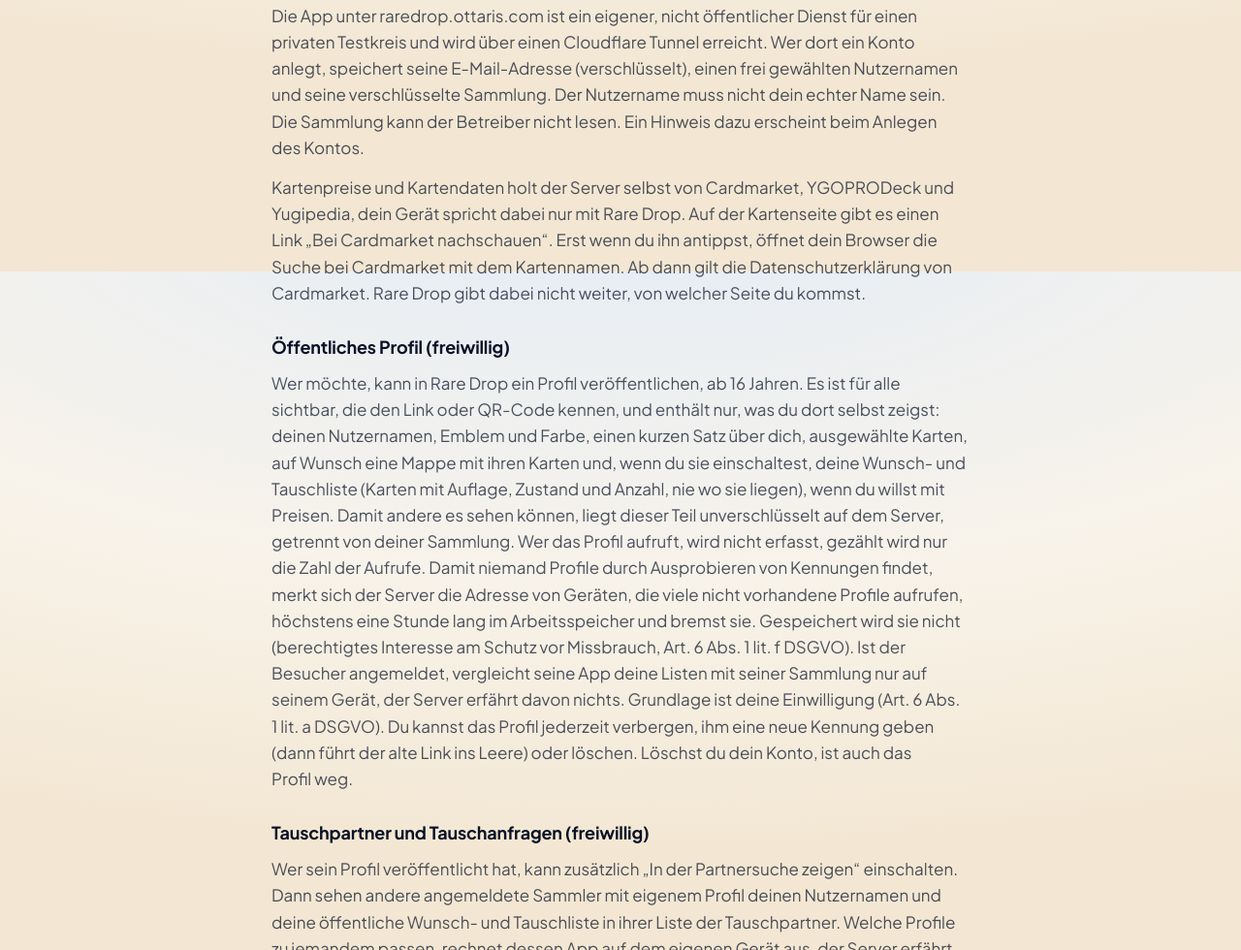
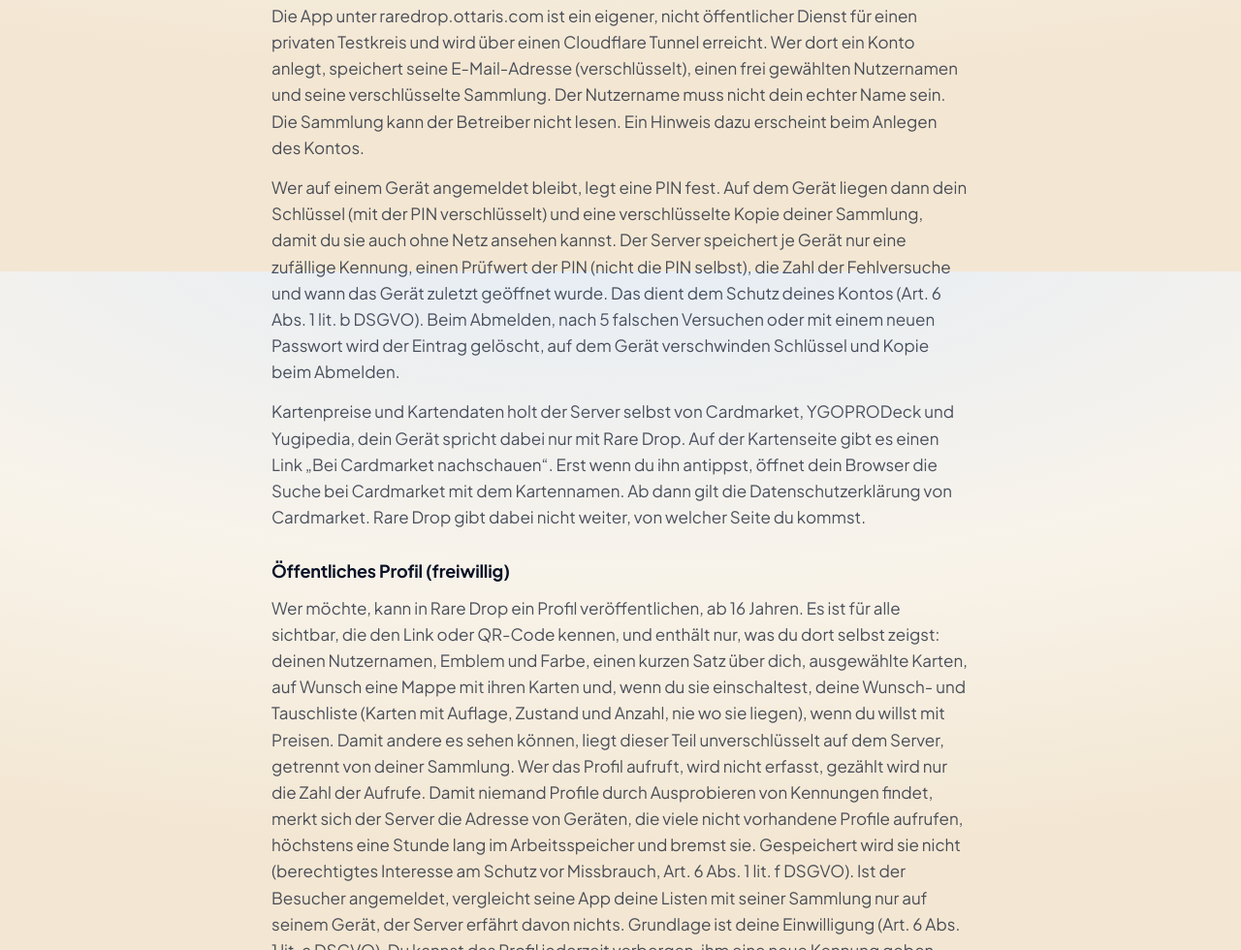
Before and after one commit to Cyb3rshade/ottaris-web, a plain HTML site: page datenschutz.html in a window 1280 px wide. Shown: the part 1320-2300 px from the top of the page at 97% size. Drawn offline with Linux system fonts and the light colour scheme.

Commit message:
Datenschutz: Geräte-PIN und Offline-Kopie bei Rare Drop
Co-Authored-By: Claude Opus 5.5 <noreply@anthropic.com>
Claude-Session: https://claude.ai/code/session_01DJwYfMb5J9vXsQ3o7zT2R4

```diff
--- a/datenschutz.html
+++ b/datenschutz.html
@@ -59,6 +59,7 @@
 
     <h2>Rare Drop</h2>
     <p>Die App unter raredrop.ottaris.com ist ein eigener, nicht öffentlicher Dienst für einen privaten Testkreis und wird über einen Cloudflare Tunnel erreicht. Wer dort ein Konto anlegt, speichert seine E-Mail-Adresse (verschlüsselt), einen frei gewählten Nutzernamen und seine verschlüsselte Sammlung. Der Nutzername muss nicht dein echter Name sein. Die Sammlung kann der Betreiber nicht lesen. Ein Hinweis dazu erscheint beim Anlegen des Kontos.</p>
+    <p>Wer auf einem Gerät angemeldet bleibt, legt eine PIN fest. Auf dem Gerät liegen dann dein Schlüssel (mit der PIN verschlüsselt) und eine verschlüsselte Kopie deiner Sammlung, damit du sie auch ohne Netz ansehen kannst. Der Server speichert je Gerät nur eine zufällige Kennung, einen Prüfwert der PIN (nicht die PIN selbst), die Zahl der Fehlversuche und wann das Gerät zuletzt geöffnet wurde. Das dient dem Schutz deines Kontos (Art. 6 Abs. 1 lit. b DSGVO). Beim Abmelden, nach 5 falschen Versuchen oder mit einem neuen Passwort wird der Eintrag gelöscht, auf dem Gerät verschwinden Schlüssel und Kopie beim Abmelden.</p>
     <p>Kartenpreise und Kartendaten holt der Server selbst von Cardmarket, YGOPRODeck und Yugipedia, dein Gerät spricht dabei nur mit Rare Drop. Auf der Kartenseite gibt es einen Link „Bei Cardmarket nachschauen“. Erst wenn du ihn antippst, öffnet dein Browser die Suche bei Cardmarket mit dem Kartennamen. Ab dann gilt die Datenschutzerklärung von Cardmarket. Rare Drop gibt dabei nicht weiter, von welcher Seite du kommst.</p>
 
     <h3>Öffentliches Profil (freiwillig)</h3>
```
Also changed, not shown: 1 other file.
